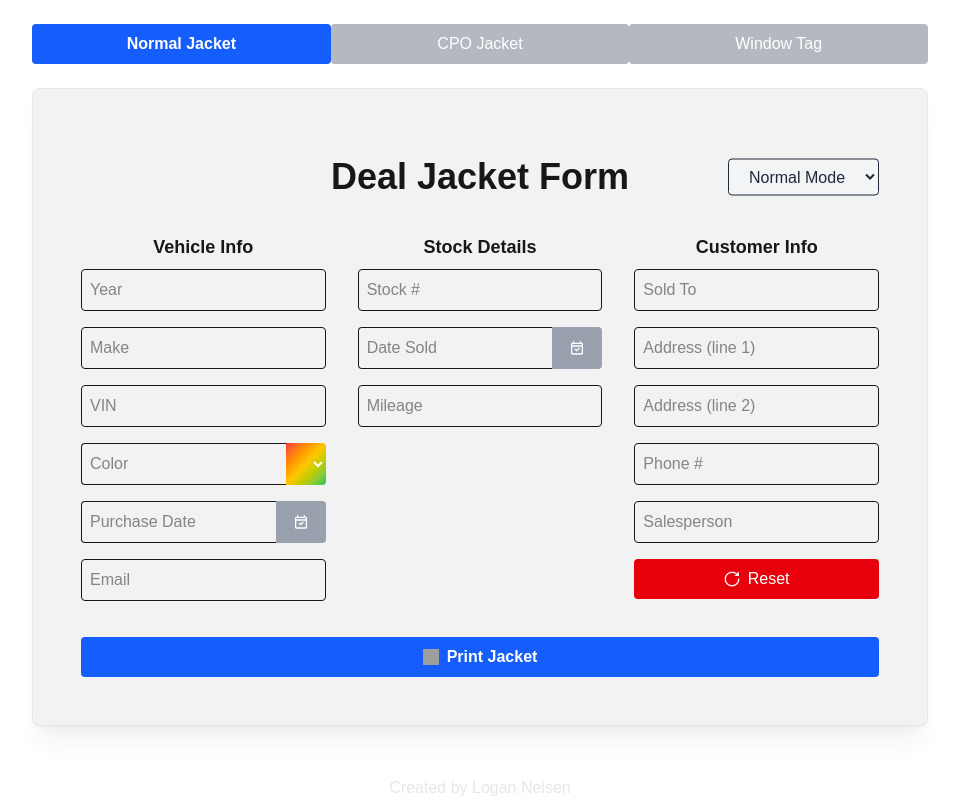
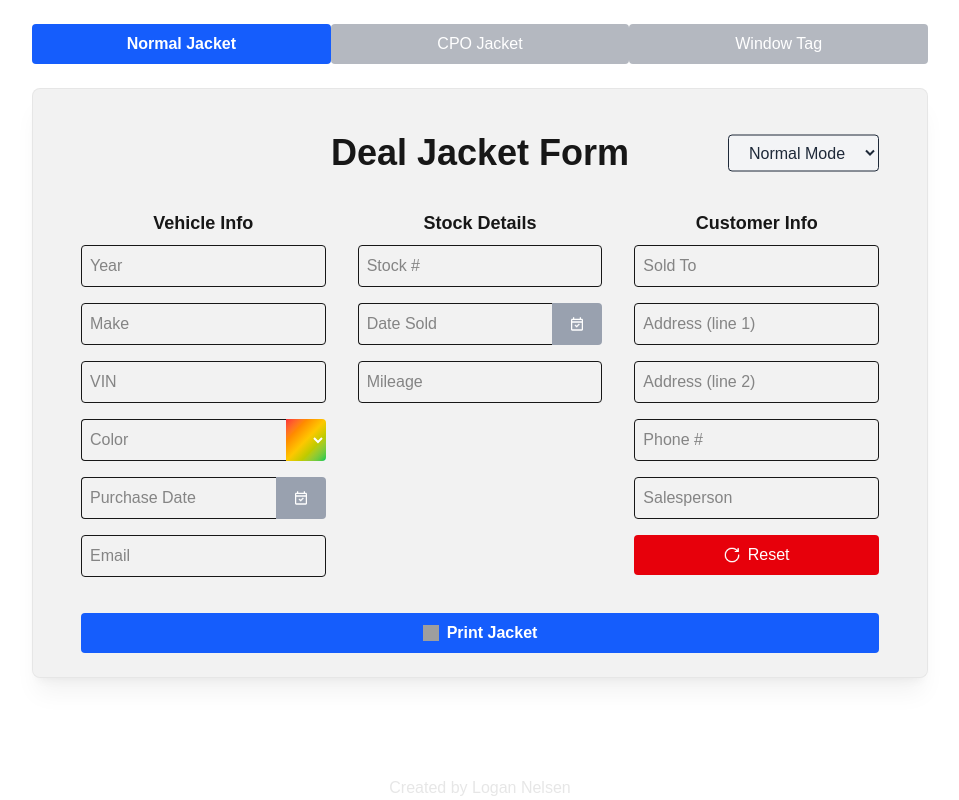
Before and after one commit to ljn16/deal-jacket, a Next.js app: page / in a window 1280 px wide. Shown: the whole page, without its empty margins (160-1119 px from the left). Built offline with nearby package versions, Linux system fonts and the light colour scheme; grey boxes are pictures that could not be loaded.

Commit message:
styling--padding

```diff
--- a/app/components/DJ.tsx
+++ b/app/components/DJ.tsx
@@ -114,7 +114,7 @@ export default function DJ() {
   };
 
   return (
-    <div className="relative p-6 max-w-4xl mx-auto">
+    <div className="relative px-6 max-w-4xl mx-auto">
 
       <div className="relative mb-4 p-5">
         <h1 className="text-4xl font-bold text-center">Deal Jacket Form</h1>
```
